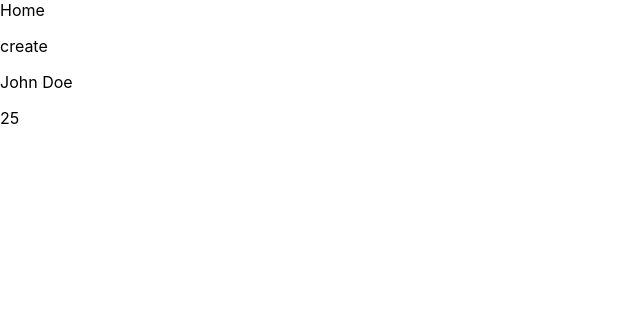
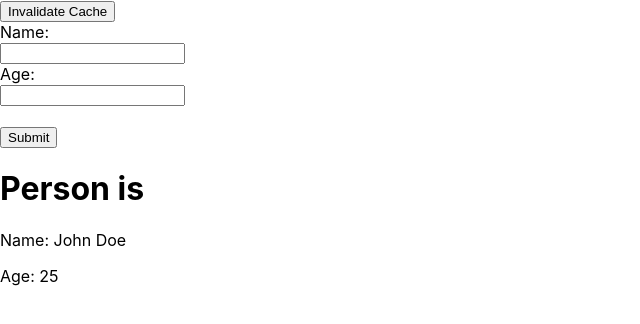
Before and after one commit to leoroese/reactquery-ts-tutorial, a Next.js app: page /person/create in a window 1280 px wide. Shown: the top 324 px of the page, without its empty margins (0-640 px from the left). Built offline with nearby package versions, Linux system fonts and the light colour scheme.

Commit message:
part2 commit

```diff
--- /dev/null
+++ b/pages/api/person/create.tsx
@@ -0,0 +1,7 @@
+import { NextApiRequest, NextApiResponse } from 'next';
+import { IPerson } from '@src/lib/interfaces/IPerson';
+
+export default (req: NextApiRequest, res: NextApiResponse<IPerson>): void => {
+  const data: IPerson = JSON.parse(req.body);
+  res.status(200).json(data);
+};
--- /dev/null
+++ b/pages/person/create.tsx
@@ -0,0 +1,163 @@
+/* eslint-disable jsx-a11y/label-has-associated-control */
+/* eslint-disable no-console */
+/* eslint-disable @typescript-eslint/no-unused-vars */
+/* eslint-disable no-unused-vars */
+import React, { FC, FormEventHandler, useState } from 'react';
+import { useMutation, UseMutationResult, useQuery, useQueryClient, UseQueryResult } from 'react-query';
+import { IPerson } from '@src/lib/interfaces/IPerson';
+import { fetchPerson } from './index';
+
+/* React 17 and newer can try something like this
+ const CreateTodo = () => {
+   const mutation = useMutation(event => {
+     event.preventDefault()
+     return fetch('/api', new FormData(event.target))
+   })
+
+   return <form onSubmit={mutation.mutate}>...</form>
+ }
+
+  mutate can also have 2nd hand side effects if wanted
+
+  mutate(todo, {
+   onSuccess: (data, variables, context) => {
+     // I will fire second!
+   },
+   onError: (error, variables, context) => {
+     // I will fire second!
+   },
+   onSettled: (data, error, variables, context) => {
+     // I will fire second!
+   },
+ })
+*/
+
+const createPerson = async (id: string, name: string, age: number): Promise<IPerson> => {
+  const res: Response = await fetch('/api/person/create', {
+    method: 'POST',
+    body: JSON.stringify({
+      id,
+      name,
+      age,
+    }),
+  });
+  if (res.ok) {
+    return res.json();
+  }
+  throw new Error('Error create person');
+};
+
+interface ICreatePersonParams {
+  id: string;
+  name: string;
+  age: number;
+}
+
+interface IContext {
+  id: string;
+}
+
+const CreatePage: FC = () => {
+  const [enabled, setEnabled] = useState(true);
+  const { data: queryData }: UseQueryResult<IPerson, Error> = useQuery<IPerson, Error>('person', fetchPerson, {
+    enabled,
+  });
+
+  const queryClient = useQueryClient();
+
+  const mutation: UseMutationResult<IPerson, Error, ICreatePersonParams> = useMutation<
+    IPerson,
+    Error,
+    ICreatePersonParams,
+    IContext | undefined
+  >('createPerson', async ({ id, name, age }) => createPerson(id, name, age), {
+    // before mutation
+    onMutate: (variables: ICreatePersonParams) => {
+      console.log('mutation variables', variables);
+      return { id: '7' };
+    },
+    // on success of mutation
+    onSuccess: (data: IPerson, _variables: ICreatePersonParams, _context: IContext | undefined) => {
+      // queryClient.invalidateQueries('person');
+      queryClient.setQueryData('person', data);
+      return console.log('mutation data', data);
+    },
+    // if mutation errors
+    onError: (error: Error, _variables: ICreatePersonParams, context: IContext | undefined) => {
+      console.log('error: ', error.message);
+      return console.log(`rolling back optimistic update with id: ${context?.id}`);
+    },
+    // no matter if error or success run me
+    onSettled: (
+      _data: IPerson | undefined,
+      _error: Error | null,
+      _variables: ICreatePersonParams | undefined,
+      _context: IContext | undefined
+    ) => {
+      return console.log('complete mutation!');
+    },
+  });
+
+  const onSubmit: FormEventHandler<HTMLFormElement> = async (event: React.SyntheticEvent) => {
+    event.preventDefault();
+    const target = event.target as typeof event.target & {
+      name: { value: string };
+      age: { value: number };
+    };
+    const id = '1';
+    const name = target.name.value;
+    const age = target.age.value;
+    mutation.mutate({ id, name, age });
+  };
+
+  return (
+    <>
+      {mutation.isLoading ? (
+        <p>Adding todo</p>
+      ) : (
+        <>
+          {mutation.isError ? <div>An error occurred: {mutation?.error?.message}</div> : null}
+
+          {mutation.isSuccess ? (
+            <div>
+              Todo added! Person name is {mutation?.data?.name} and he is {mutation?.data?.age}
+            </div>
+          ) : null}
+        </>
+      )}
+
+      <button
+        type="button"
+        onClick={() => {
+          setEnabled(false);
+          queryClient.invalidateQueries('person');
+        }}
+      >
+        Invalidate Cache
+      </button>
+
+      <form onSubmit={onSubmit}>
+        <label htmlFor="name">Name:</label>
+        <br />
+        <input type="text" id="name" name="name" />
+        <br />
+        <label htmlFor="age">Age:</label>
+        <br />
+        <input type="number" id="age" name="age" />
+        <br />
+        <br />
+        <input type="submit" value="Submit" />
+      </form>
+
+      {queryData && (
+        <>
+          <h1>Person is</h1>
+          <p>Name: {queryData?.name}</p>
+          <p>Age: {queryData?.age}</p>
+        </>
+      )}
+    </>
+  );
+};
+
+export default CreatePage;
```
